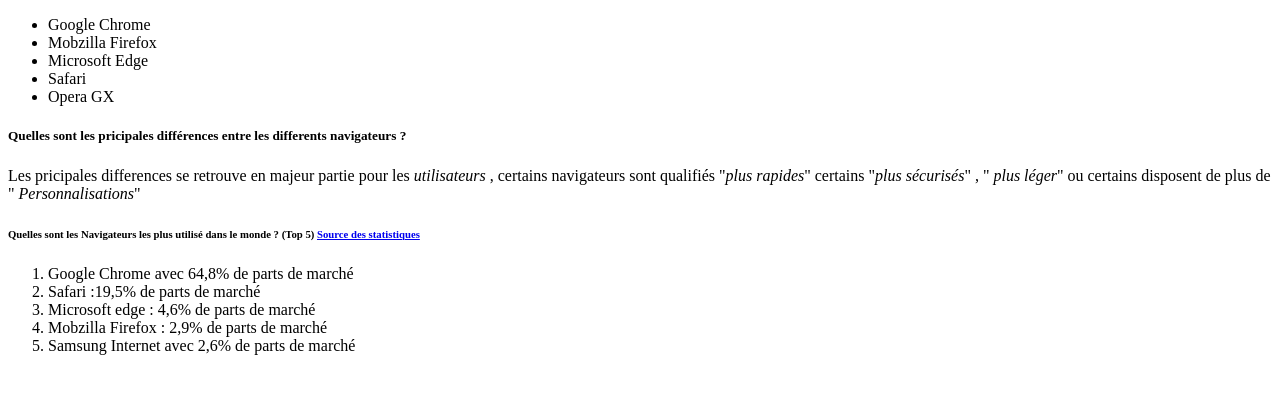
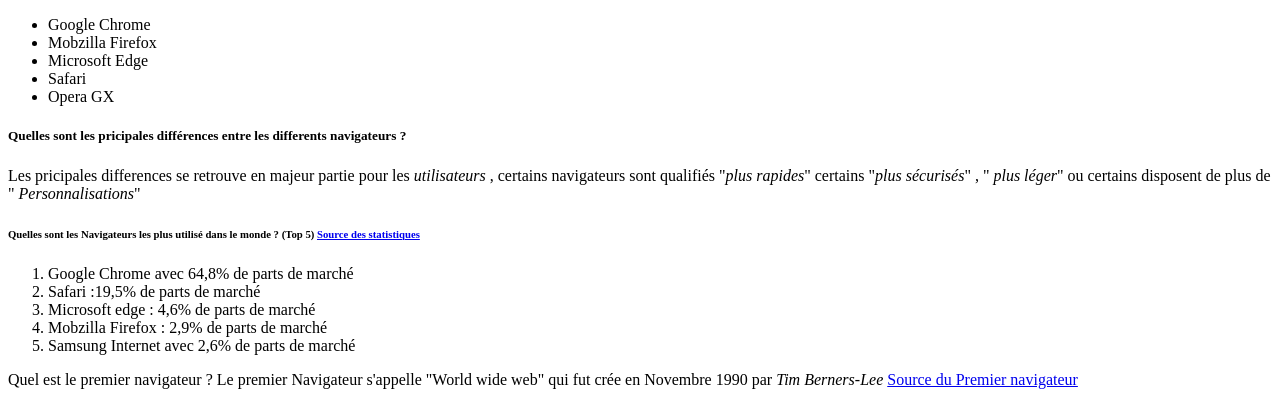
Before and after one commit to Thomasvcr/Navigateur-de-Recherche, a plain HTML site: page index.html in a window 1280 px wide. Shown: the part 607-1004 px from the top of the page. Before the commit the page ends 978 px from the top, so only its background shows below. Drawn offline with Linux system fonts and the light colour scheme.

Commit message:
ajout initial index.html

```diff
--- a/index.html
+++ b/index.html
@@ -54,3 +54,7 @@
     <li>Mobzilla Firefox : 2,9% de parts de marché</li>
     <li>Samsung Internet avec 2,6% de parts de marché</li>
  </ol>
+
+ <h7>Quel est le premier navigateur ?</h7>
+ Le premier Navigateur s'appelle "World wide web" qui fut crée en Novembre 1990 par <em>Tim Berners-Lee</em>
+ <a href="https://www.google.fr/url?sa=t&rct=j&q=&esrc=s&source=web&cd=&ved=2ahUKEwjilJiJmOKCAxWhUqQEHSsjD7AQFnoECBIQAw&url=https%3A%2F%2Ffr.wikipedia.org%2Fwiki%2FNavigateur_web%23%3A~%3Atext%3DLe%2520premier%2520navigateur%2520s%27appelle%2Cun%2520navigateur%2520en%2520mode%2520graphique.&usg=AOvVaw0QWeiB23wVOk5dZvIULRRr&opi=89978449"> Source du Premier navigateur</a>
```
